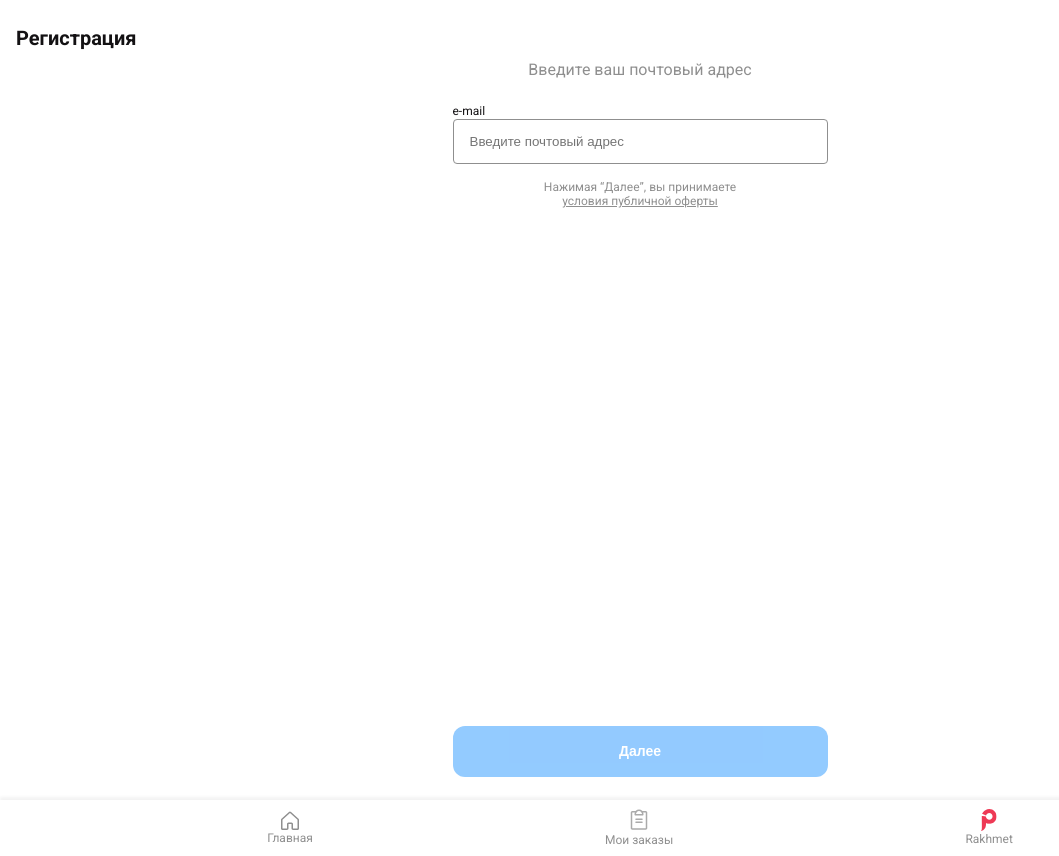
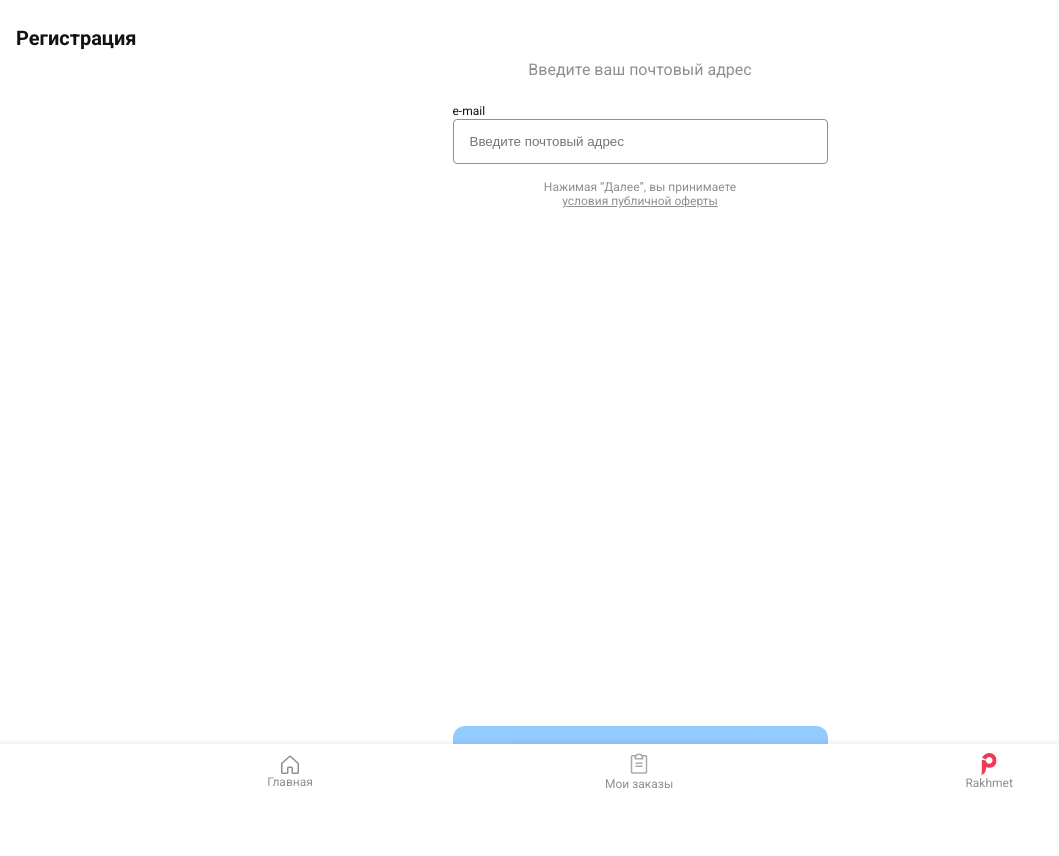
Before and after one commit to choco-internship/team_1, a Vue app: page /registration in a window 1280 px wide. Shown: the whole page, without its empty margins (0-1059 px from the left). After the commit the page ends 800 px from the top, so only its background shows below. Built offline with nearby package versions, Linux system fonts and the light colour scheme.

Commit message:
fix: sticky Header, fixed Navbar

```diff
--- a/src/components/Header.vue
+++ b/src/components/Header.vue
@@ -26,6 +26,14 @@ export default {
 </script>
 
 <style scoped>
+.header {
+  position: sticky;
+  top: 0;
+  left: 0;
+  width: 100%;
+  max-width: 100vw;
+  z-index: 1;
+}
 .top-bar {
   display: flex;
   padding: 20px 16px;
--- a/src/components/Navbar.vue
+++ b/src/components/Navbar.vue
@@ -119,6 +119,12 @@ export default {
   box-shadow: 0px -3px 3px rgba(0, 0, 0, 0.05);
   display: flex;
   justify-content: space-evenly;
+  position: fixed;
+  bottom: 0;
+  width: 100%;
+  max-width: 100vw;
+  z-index: 1;
+  height: 56px;
 }
 
 .navbar__link {
```
